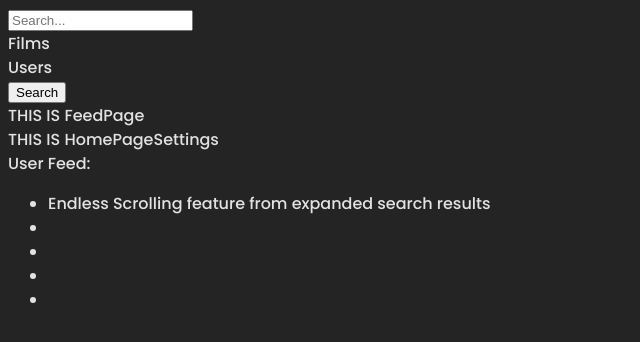
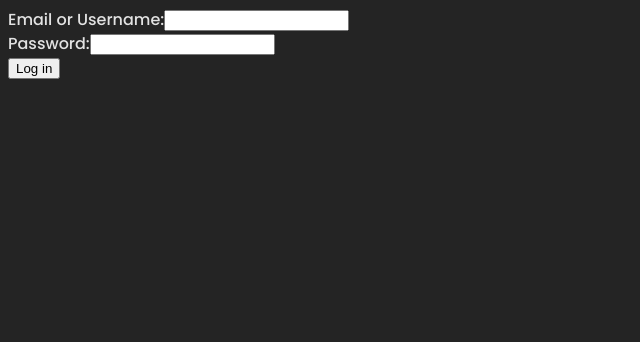
Before and after one commit to cal1co/movielogv2, a React (Vite) app: page / in a window 1280 px wide. Shown: the top 342 px of the page, without its empty margins (0-640 px from the left). Built offline with nearby package versions, Linux system fonts and the light colour scheme; a web font is replaced by a local one.

Commit message:
feed fetching and logged in home reroute functional

```diff
--- a/src/components/HomePageSettings.tsx
+++ b/src/components/HomePageSettings.tsx
@@ -5,6 +5,7 @@ function HomePageSettings() {
     return (
       <div className="HomePageSettings">
         THIS IS HomePageSettings
+        // what is this for again? idk
       </div>
     )
 
--- a/src/components/UserFeed.tsx
+++ b/src/components/UserFeed.tsx
@@ -1,19 +1,49 @@
 // import './UserFeed.css'
+import React, { useEffect, useState } from 'react';
+import PostRender from '../components/PostRenderComponent';
+import { Post } from '../types/PostTypes';
+import axios from 'axios';
+
 
 function UserFeed() {
+  const token = localStorage.getItem("token")
+  const headers = {
+    'Authorization': `Bearer ${token}`,
+  };
 
-    return (
-      <div className="UserFeed">
-        User Feed:
-        <ul>
-            <li>Endless Scrolling feature from expanded search results</li>
-            <li></li>
-            <li></li>
-            <li></li>
-            <li></li>
-        </ul>
-      </div>
-    )
+  const [isMounted, setIsMounted] = useState<boolean>(false)
+
+  useEffect(() => {
+    setIsMounted(true);
+  }, [])
+
+  useEffect(() => {
+    if (isMounted) {
+      if (!token) {
+        console.log("token null. handle this error")
+        return
+      }
+      getFeed(token, 1)
+    }
+  }, [isMounted])
+
+
+  const getFeed = (userId:string, page: number) => {
+    console.log(userId, page, headers)
+    axios.get(`http://localhost:8081/v1/feed/${page}`, {headers})
+    .then(res => {
+      console.log(res.data)
+    })
+    .catch(err => {
+      console.log(err)
+    })
+  }
+  return (
+    <div className="UserFeed">
+      User Feed:
+
+    </div>
+  )
 
   }
 
--- a/src/pages/UserPage.tsx
+++ b/src/pages/UserPage.tsx
@@ -42,7 +42,7 @@ function UserPage() {
   }, [user])
 
   const getUser = async (username:string) => {
-    await axios.get(`http://localhost:3000/api/auth/getuser/${username}`)
+    await axios.get(`http://localhost:3000/api/auth/getuser/${username}`, {headers})
     .then(res => {
       const tempUser: User = {
         id: parseInt(res.data.id),
--- a/src/routes.tsx
+++ b/src/routes.tsx
@@ -15,6 +15,8 @@ import PostRenderPage from './pages/PostRenderPage'
 
 
 const Routes: React.FC = () => {
+  const isLoggedIn = !!localStorage.getItem('token');
+
   return (
     <AppRoutes>
       <Route path="/login" element={<LoginPage handleSubmit={function (user: UserLogin): Promise<void> {
@@ -23,7 +25,13 @@ const Routes: React.FC = () => {
       <Route path="/signup" element={<SignupPage handleSubmit={function (user: User): Promise<void> {
         throw new Error('Function not implemented.');
       } }/>} />
-      <Route path="/" element={<FeedPage/>} />
+      <Route path="/" element={isLoggedIn
+      ?
+      <FeedPage/>
+      :
+      <LoginPage handleSubmit={function (user: UserLogin): Promise<void> {
+        throw new Error('Function not implemented.');
+      } }/>} />
       <Route path="/:username" element={<UserPage/>} />
       <Route path="/search" element={<SearchResultsPage/>} />
       <Route path="/search/user" element={<UserResultsPage/>} />
```
